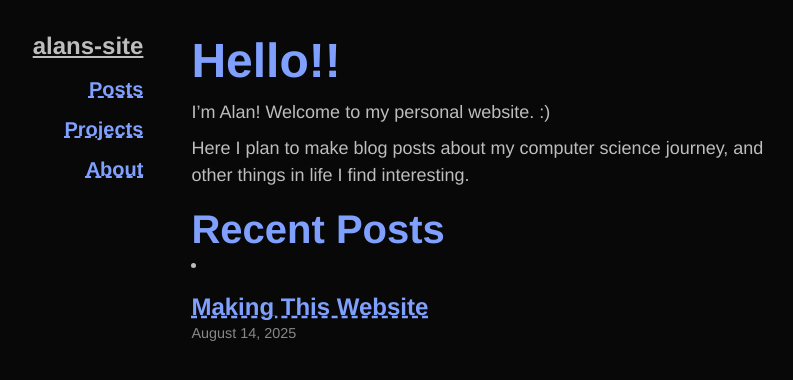
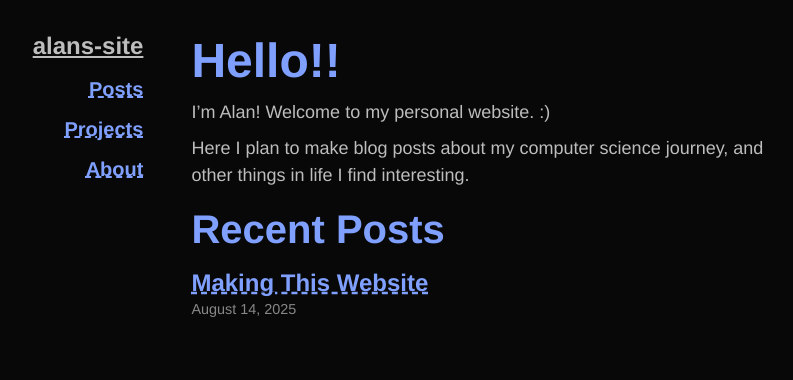
Before and after one commit to alan-ysy/alan-ysy.github.io, a Jekyll site: the page built from index.markdown, in a window 1280 px wide. Shown: the top 380 px of the page, without its empty margins (247-1040 px from the left). Built offline with Jekyll 4.4.1, drawn with Linux system fonts in a browser that asks for light colours.

Commit message:
Fix bullet points appearing on post list

```diff
--- a/assets/css/styles.css
+++ b/assets/css/styles.css
@@ -74,12 +74,12 @@ nav {
     text-align: right;
 }
 
-/* Remove list styling from nav bar for cleaner look */
+/* Remove list styling from certain elements for cleaner look */
 nav ul {
     list-style: none;
     padding-left: 0;
 }
-nav li {
+nav li, .post-list {
     list-style: none;
 }
 
```
